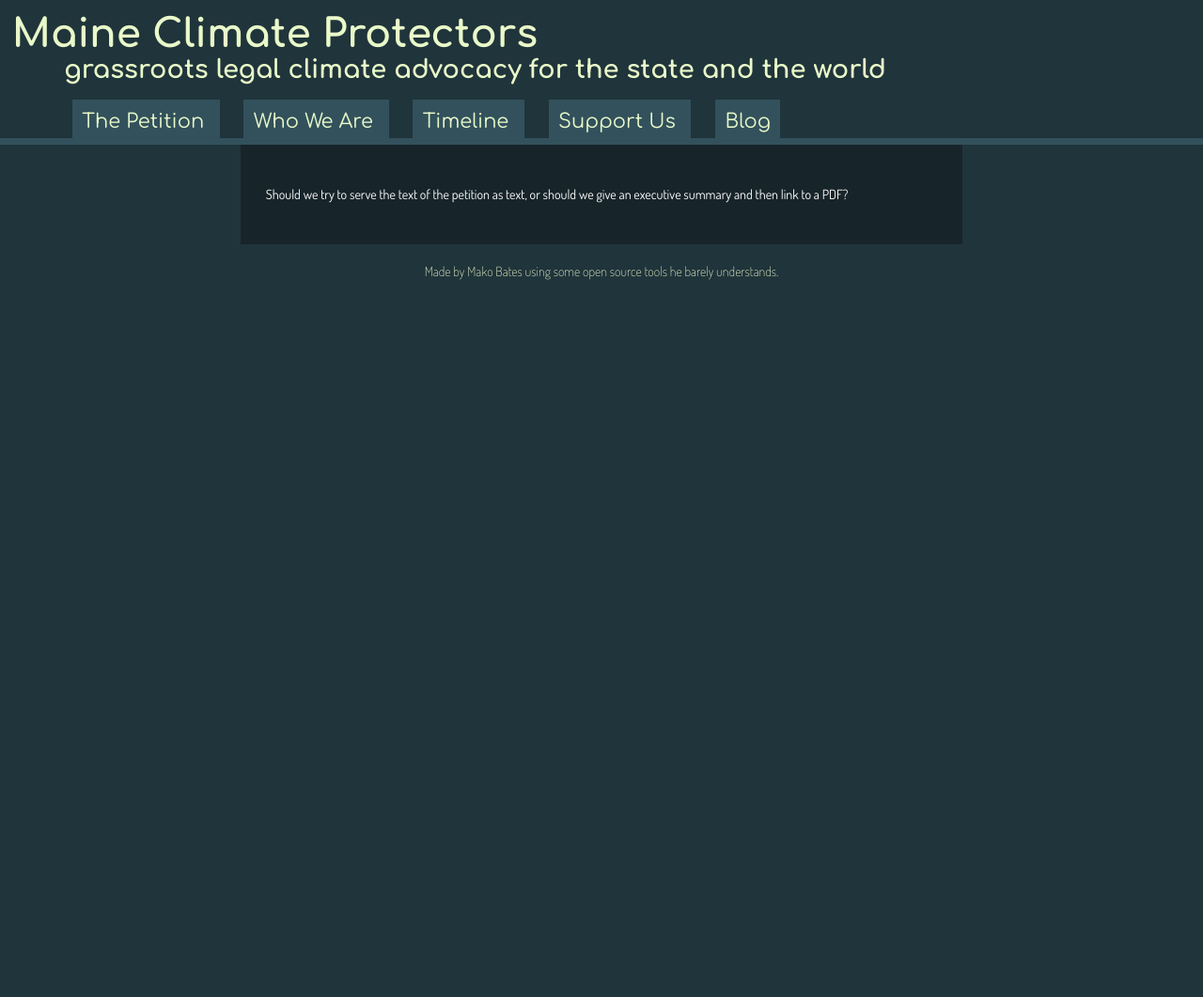
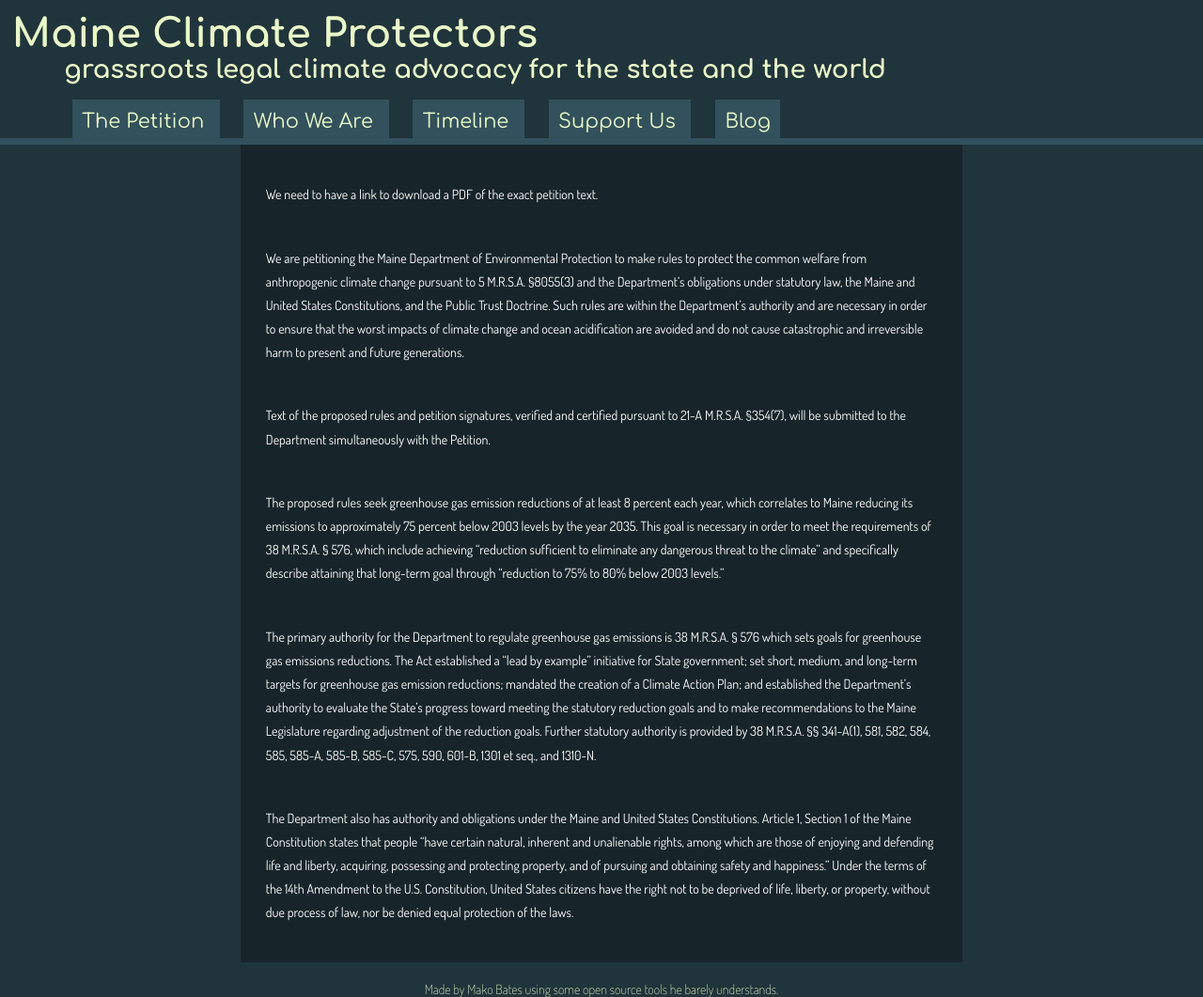
Before and after one commit to ShapeOfMatter/maine-climate-protectors, a Jekyll site: the page built from petition.markdown, in a window 1280 px wide. Shown: the whole page at 94% size. Built offline with Jekyll 4.4.1, drawn with Linux system fonts in a browser that asks for light colours; before the commit the page ends 900 px from its top, so only the background shows below that.

Commit message:
Updated Petition

```diff
--- a/petition.markdown
+++ b/petition.markdown
@@ -4,4 +4,17 @@ date: 2017-12-04 21:06:00 -05:00
 layout: default
 ---
 
-Should we try to serve the text of the petition as text, or should we give an executive summary and then link to a PDF?
+We need to have a link to download a PDF of the exact petition text.
+
+We are petitioning the Maine Department of Environmental Protection to make rules to protect the common welfare from anthropogenic climate change pursuant to 5 M.R.S.A. §8055(3) and the Department's obligations under statutory law, the Maine and United States Constitutions, and the Public Trust Doctrine. Such rules are within the Department's authority and are  necessary in order to ensure that the worst impacts of climate change and ocean acidification are avoided and do not cause catastrophic and irreversible harm to present and future generations.
+
+Text of the proposed rules and petition signatures, verified and certified pursuant to 21-A M.R.S.A. §354(7), will be submitted to the Department simultaneously with the Petition.
+
+The proposed rules seek greenhouse gas emission reductions of at least 8 percent each year, which correlates to Maine reducing its emissions to approximately 75 percent below 2003 levels by the year 2035. This goal is necessary in order to meet the requirements of 38 M.R.S.A. § 576, which include achieving “reduction sufficient to eliminate any dangerous threat to the climate” and specifically describe
+attaining that long-term goal through “reduction to 75% to 80% below 2003 levels.”
+
+The primary authority for the Department to regulate greenhouse gas emissions is 38 M.R.S.A. § 576 which sets goals for greenhouse gas emissions reductions. The Act established a “lead by example” initiative for State government; set short, medium, and long-term targets for greenhouse gas emission reductions; mandated the creation of a Climate Action Plan; and established the Department’s authority to evaluate the State’s progress toward meeting the statutory reduction goals and to make recommendations to the Maine Legislature regarding adjustment of the reduction goals. Further statutory authority is provided by 38 M.R.S.A. §§
+341-A(1), 581, 582, 584, 585, 585-A, 585-B, 585-C, 575, 590, 601-B, 1301 et seq., and 1310-N.
+
+The Department also has authority and obligations under the Maine and United States Constitutions. Article 1, Section 1 of the Maine Constitution states that people “have certain natural, inherent and unalienable rights,
+among which are those of enjoying and defending life and liberty, acquiring, possessing and protecting property, and of pursuing and obtaining safety and happiness.” Under the terms of the 14th Amendment to the U.S. Constitution, United States citizens have the right not to be deprived of life, liberty, or property, without due process of law, nor be denied equal protection of the laws.
```
